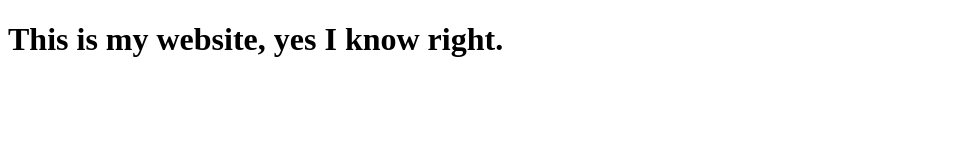
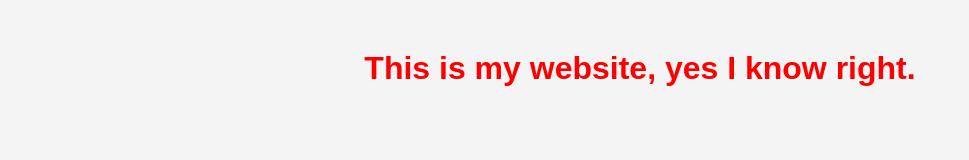
Before and after one commit to c0ldyz/my-website, a website: page public/index.html in a window 1280 px wide. Shown: the whole page, without its empty margins (0-969 px from the left). Drawn offline with Linux system fonts and the light colour scheme.

Commit message:
Added styles.css and linked it to index.html

```diff
--- a/public/index.html
+++ b/public/index.html
@@ -4,6 +4,8 @@
     <meta charset="UTF-8">
     <meta name="viewport" content="width=device-width, initial-scale=1.0">
     <title>My Website</title>
+<link rel="stylesheet" href="styles.css">
+
 </head>
 <body>
     <h1>This is my website, yes I know right.</h1>
--- a/public/styles.css
+++ b/public/styles.css
@@ -7,5 +7,5 @@ body {
 }
 
 h1 {
-    color: #333;
+    color: red;
 }
```
